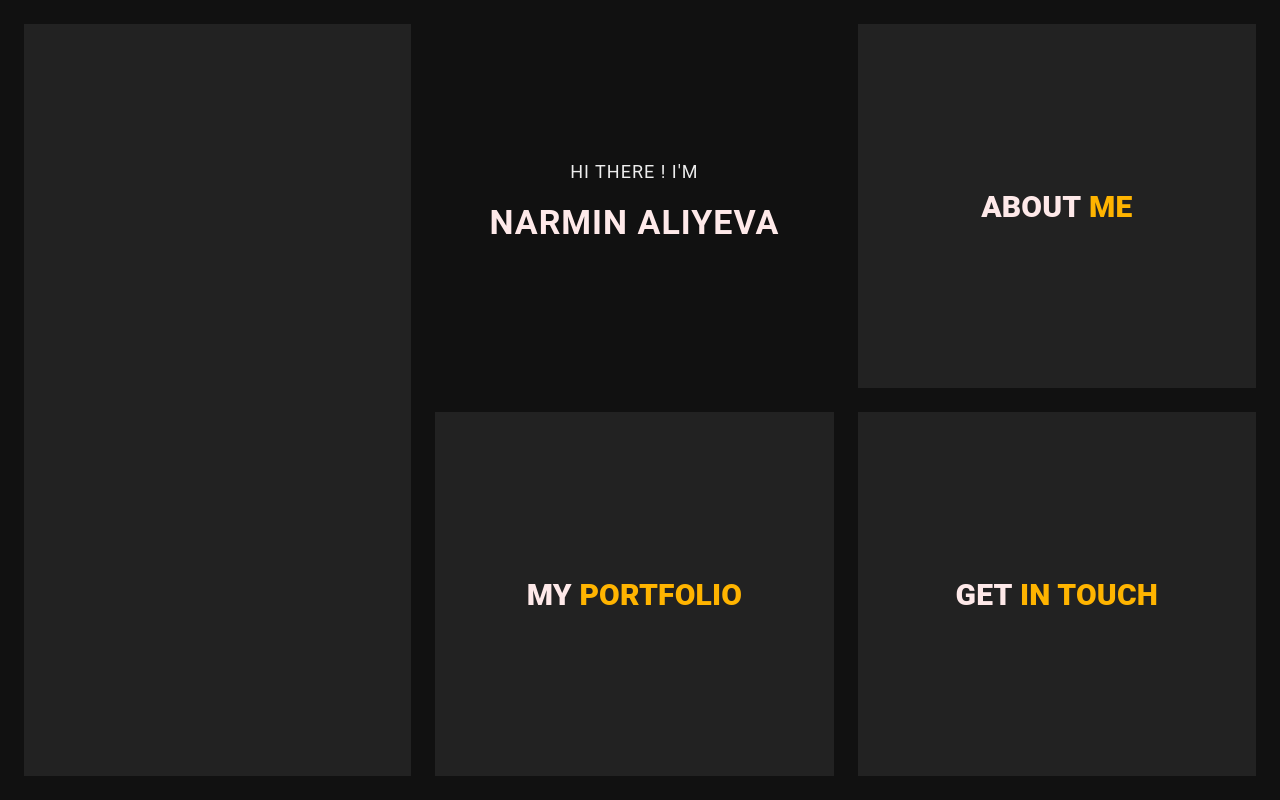
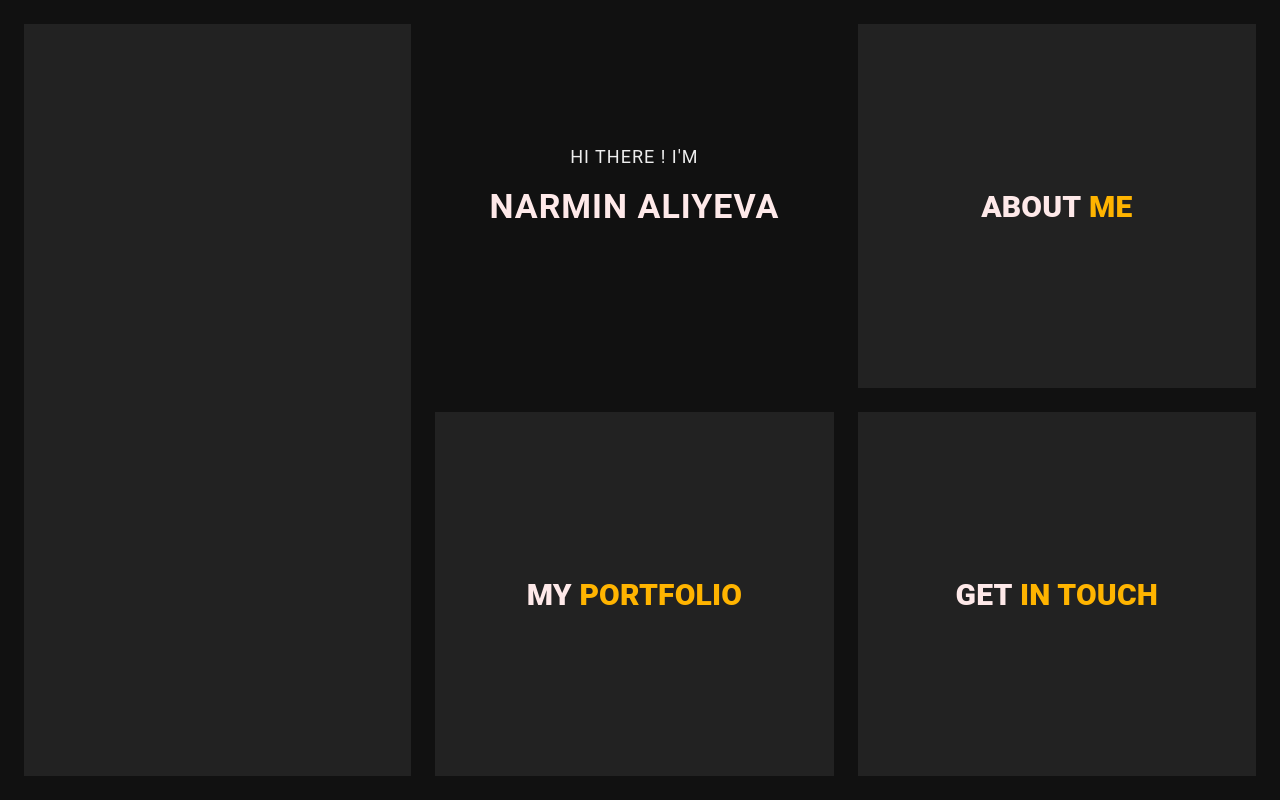
Before and after one commit to NarminGale/My-Portfolio, a plain HTML site: page index.html in a window 1280 px wide. Drawn offline with nearby package versions, Linux system fonts and the light colour scheme.

Commit message:
Gived min-height to info h2

```diff
--- a/main.css
+++ b/main.css
@@ -314,6 +314,10 @@ ul {
   cursor: default;
 }
 
+.info h2 {
+  min-height: 131px;
+}
+
 .info h2 span {
   text-transform: uppercase;
   display: block;
```
